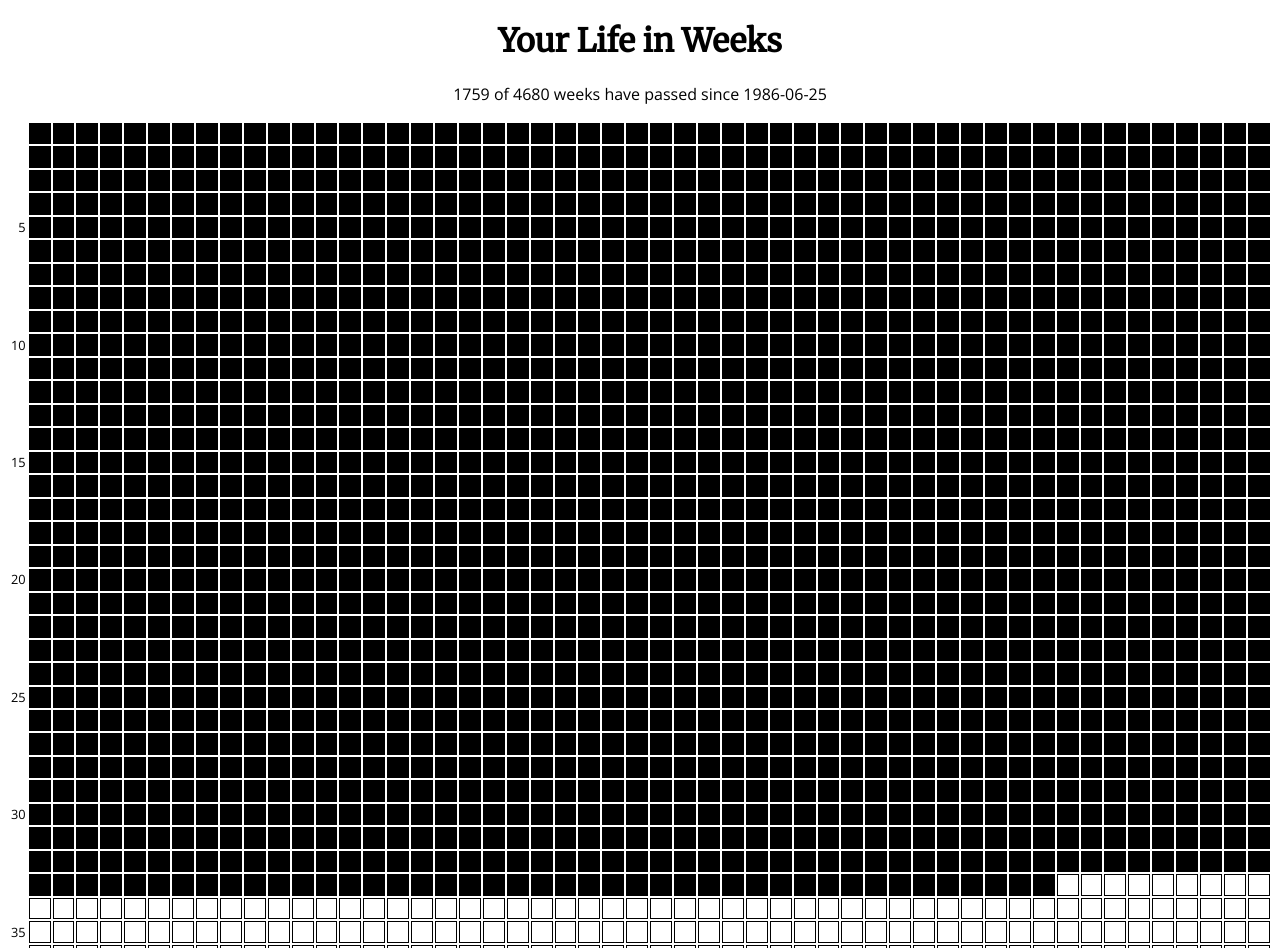
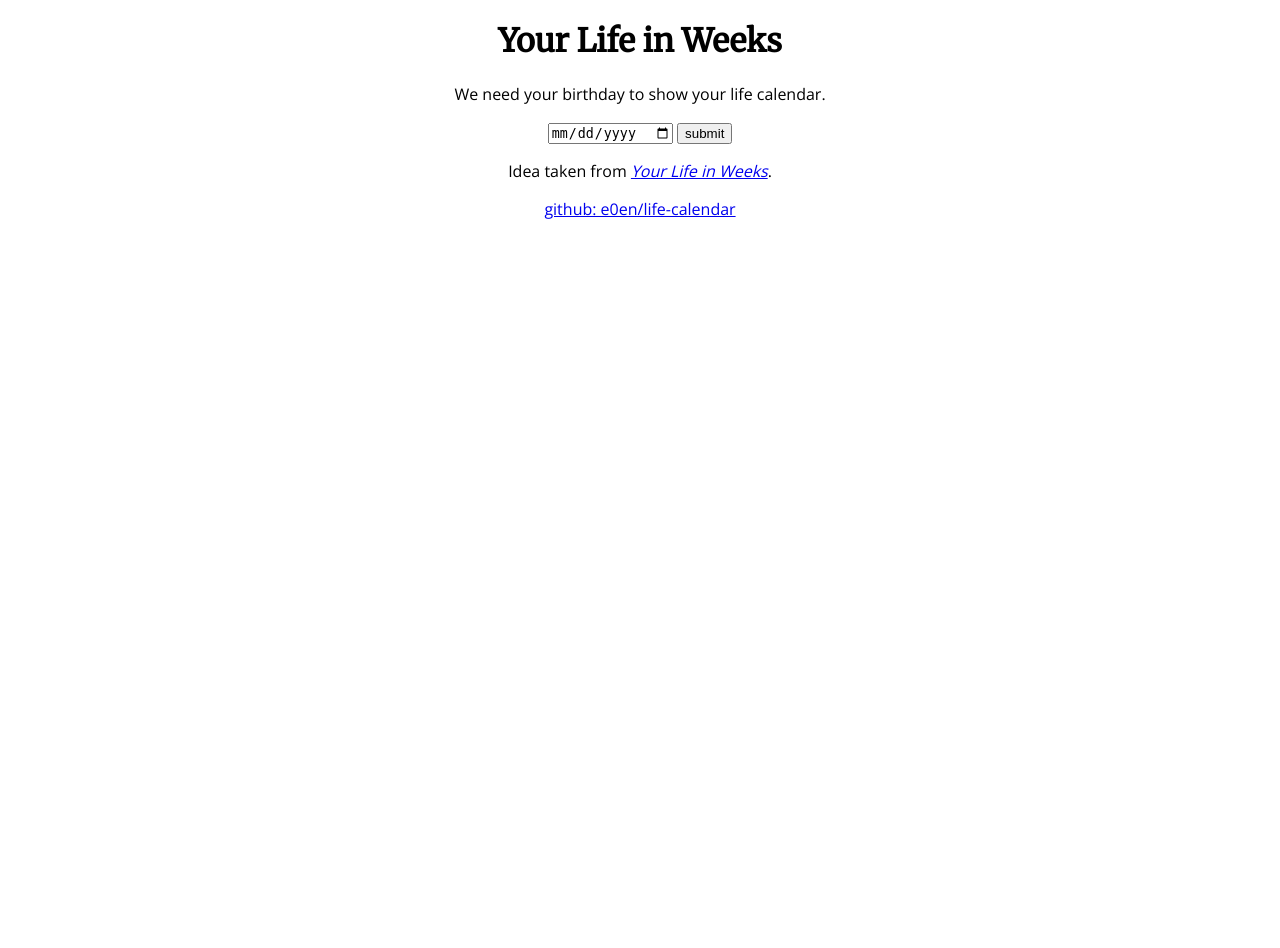
Before and after one commit to e0en/life-calendar, a Flask app: page / in a window 1280 px wide. Shown: the top 948 px of the page. After the commit the page ends 219 px from the top, so only its background shows below. Run offline with Flask 2, Linux system fonts and the light colour scheme.

Commit message:
Add a birthday input form

```diff
--- a/app.py
+++ b/app.py
@@ -15,9 +15,12 @@ app.url_map.strict_slashes = False
 
 @app.route('/', methods=['GET'])
 def index():
-    birthday_str = request.args.get('birthday', default='1986-06-25', type=str)
-    birthday = datetime.strptime(birthday_str, '%Y-%m-%d')
-    weeks_from_now = int((datetime.now() - birthday).days / 7)
+    birthday_str = request.args.get('birthday', type=str)
+    if birthday_str:
+        birthday = datetime.strptime(birthday_str, '%Y-%m-%d')
+        weeks_from_now = int((datetime.now() - birthday).days / 7)
+    else:
+        weeks_from_now = None
     return render_template('index.html',
                            birthday=birthday_str,
                            used_weeks=weeks_from_now)
--- a/templates/index.html
+++ b/templates/index.html
@@ -28,7 +28,11 @@
 <body>
   <div id="wrapper">
     <h1>Your Life in Weeks</h1>
-    <p>{{ used_weeks }} of 4680 weeks have passed since {{ birthday }}</p>
+    {% if birthday %}
+    <p>
+      {{ used_weeks }} of 4680 weeks have passed since {{ birthday }}.
+      Click <a href="?">here</a> to re-set your birthday.
+    </p>
     <table>
       {% for y in range(1, 91) %}
       <tr>
@@ -41,6 +45,13 @@
       </tr>
       {% endfor %}
     </table>
+    {% else %}
+    <p>We need your birthday to show your life calendar.</p>
+    <form action="#">
+      <input type="date" name="birthday" />
+      <input type="submit" value="submit" />
+    </form>
+    {% endif %}
     <p>Idea taken from <cite><a href="https://waitbutwhy.com/2014/05/life-weeks.html">Your Life in Weeks</a></cite>.</p>
     <p><a href="https://github.com/e0en/life-calendar">github: e0en/life-calendar</a></p>
   </div>
```
